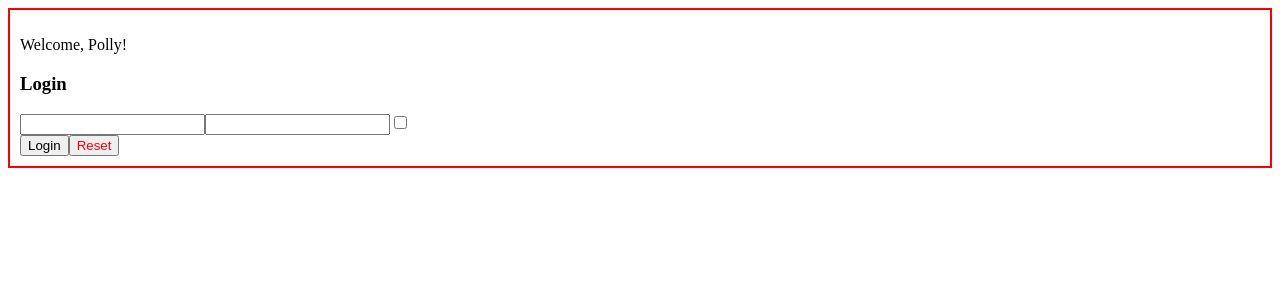
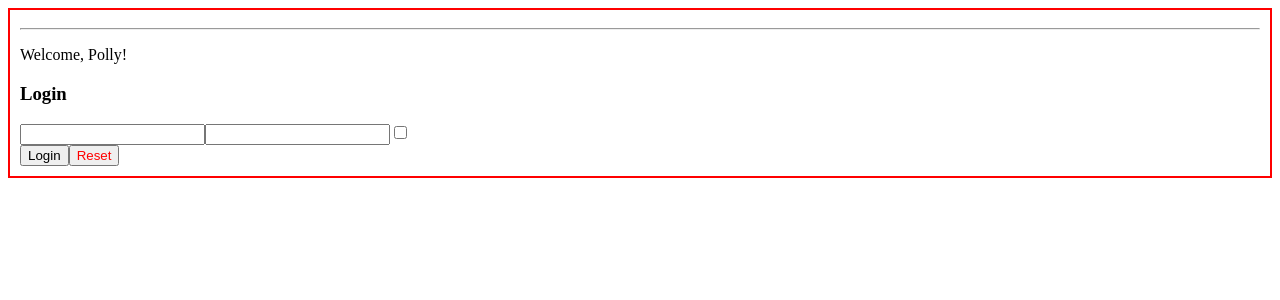
Before and after one commit to frances8713/react-exercises, a React (Create React App) app: page / in a window 1280 px wide. Shown: the top 300 px of the page. Built offline with nearby package versions, Linux system fonts and the light colour scheme.

Commit message:
Update Container.js

```diff
--- a/src/Container.js
+++ b/src/Container.js
@@ -5,7 +5,13 @@ import React from "react";
 export class Container extends React.Component {
     render () {
         return (
-            <div className="container">{this.props.children}</div>
+            <div className="container">
+                <div className="container-title">
+                    {this.props.title}
+                <hr />
+                </div>
+                {this.props.children}
+            </div>
         )
     }
 }
```
